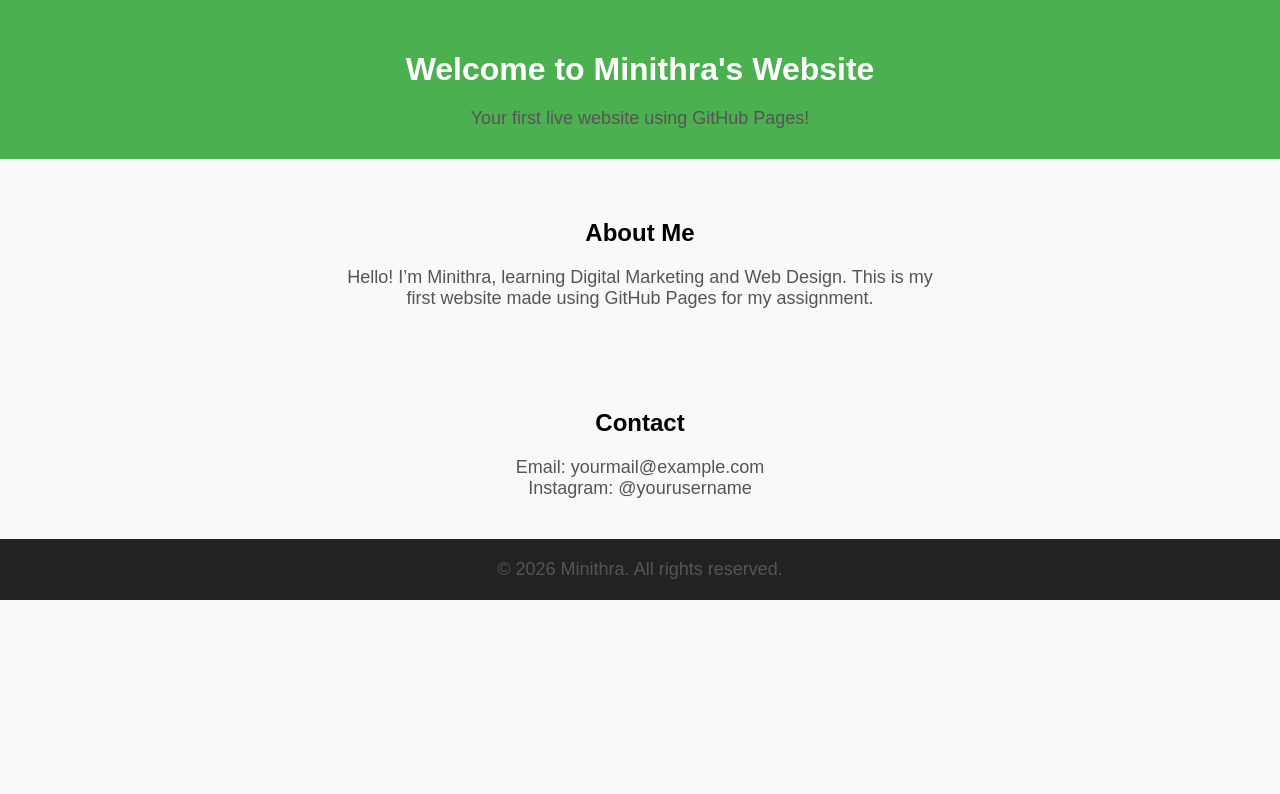
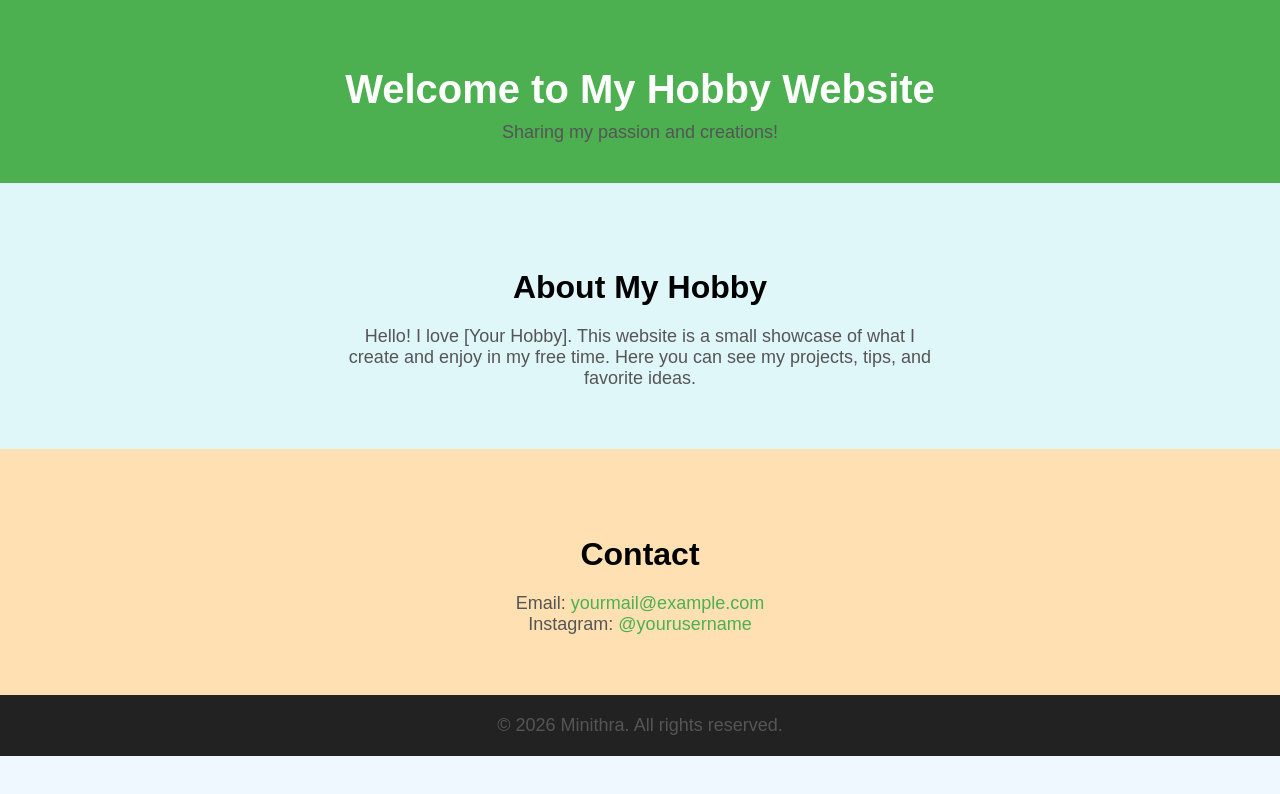
Before and after one commit to Minithramini/my_website, a plain HTML site: page index.html in a window 1280 px wide. Drawn offline with Linux system fonts and the light colour scheme.

Commit message:
Add hobby website code

```diff
--- a/index.html
+++ b/index.html
@@ -1,25 +1,36 @@
 <!DOCTYPE html>
 <html>
 <head>
-    <title>Minithra's Website</title>
+    <title>Minithra's Hobby Website</title>
     <style>
         body {
             font-family: Arial, sans-serif;
             margin: 0;
             padding: 0;
-            background-color: #f9f9f9;
+            background-color: #f0f8ff; /* light blue */
         }
         header {
             background-color: #4caf50;
             color: white;
-            padding: 30px 0;
+            padding: 40px 0;
             text-align: center;
         }
         section {
-            padding: 40px 20px;
+            padding: 60px 20px;
             text-align: center;
         }
-        h1, h2 {
+        #about {
+            background-color: #e0f7fa; /* light teal */
+        }
+        #contact {
+            background-color: #ffe0b2; /* light orange */
+        }
+        h1 {
+            font-size: 40px;
+            margin-bottom: 10px;
+        }
+        h2 {
+            font-size: 32px;
             margin-bottom: 20px;
         }
         p {
@@ -34,24 +45,28 @@
             padding: 20px 0;
             text-align: center;
         }
+        a {
+            color: #4caf50;
+            text-decoration: none;
+        }
     </style>
 </head>
 <body>
 
     <header>
-        <h1>Welcome to Minithra's Website</h1>
-        <p>Your first live website using GitHub Pages!</p>
+        <h1>Welcome to My Hobby Website</h1>
+        <p>Sharing my passion and creations!</p>
     </header>
 
     <section id="about">
-        <h2>About Me</h2>
-        <p>Hello! I’m Minithra, learning Digital Marketing and Web Design. This is my first website made using GitHub Pages for my assignment.</p>
+        <h2>About My Hobby</h2>
+        <p>Hello! I love [Your Hobby]. This website is a small showcase of what I create and enjoy in my free time. Here you can see my projects, tips, and favorite ideas.</p>
     </section>
 
     <section id="contact">
         <h2>Contact</h2>
-        <p>Email: yourmail@example.com</p>
-        <p>Instagram: @yourusername</p>
+        <p>Email: <a href="mailto:yourmail@example.com">yourmail@example.com</a></p>
+        <p>Instagram: <a href="https://instagram.com/yourusername" target="_blank">@yourusername</a></p>
     </section>
 
     <footer>
```
